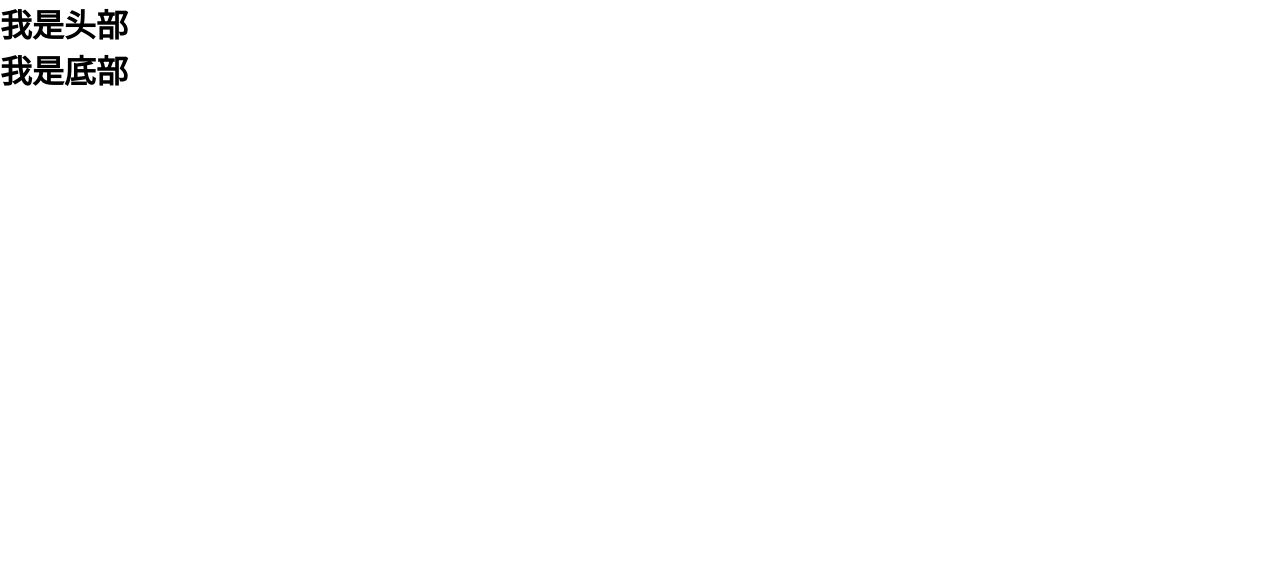
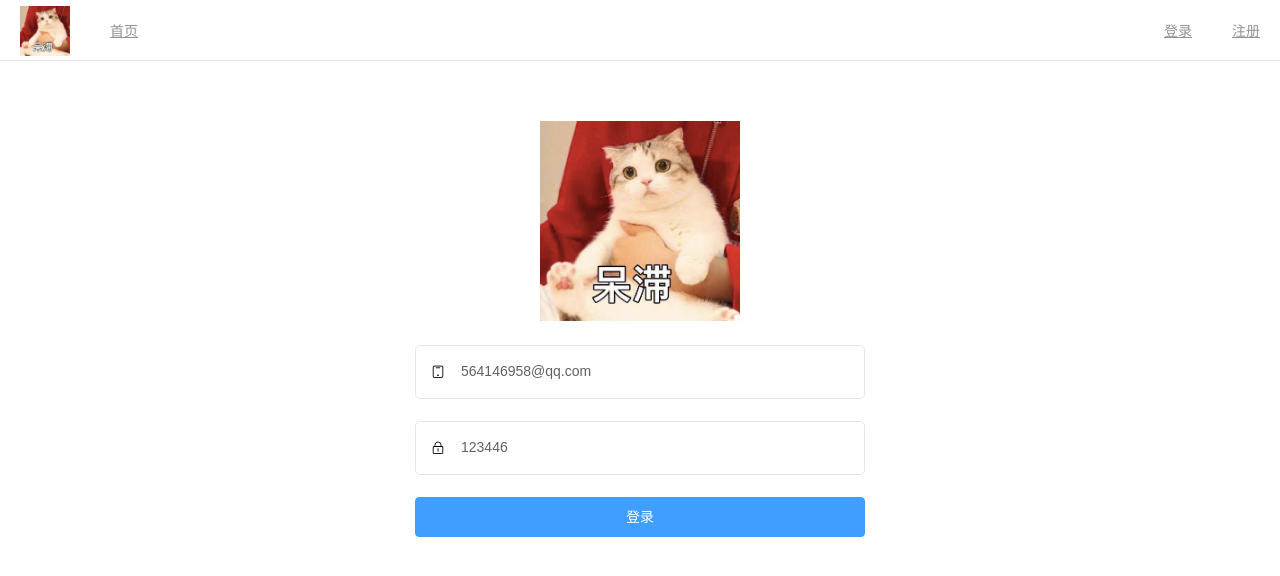
Before and after one commit to 1577351xyh/nuxt, a Nuxt app: page /login in a window 1280 px wide. Before the commit this address had no page. Shown: the top 576 px of the page. Built offline with nearby package versions, Linux system fonts and the light colour scheme.

Commit message:
登录注册,拦截完成

```diff
--- a/layouts/default.vue
+++ b/layouts/default.vue
@@ -1,8 +1,6 @@
 <template>
   <div>
-    <h1>我是头部</h1>
     <nuxt />
-    <h1>我是底部</h1>
   </div>
 </template>
 
--- a/layouts/login.vue
+++ b/layouts/login.vue
@@ -1,13 +1,72 @@
 <template>
-     <nuxt/>
+  <div>
+    <el-menu class="el-menu-demo" mode="horizontal">
+      <el-menu-item index="0">
+        <img src="/logo.png" alt="" style="width:50px;" />
+      </el-menu-item>
+      <el-menu-item index="0">
+        <nuxt-link to="/">首页</nuxt-link>
+      </el-menu-item>
+      <el-menu-item index="1" class="pull-right">
+        <nuxt-link to="/registered">注册</nuxt-link>
+      </el-menu-item>
+      <el-menu-item index="2" class="pull-right">
+        <nuxt-link to="/login">登录</nuxt-link>
+      </el-menu-item>
+    </el-menu>
+    <nuxt />
+  </div>
 </template>
 <script>
 export default {
-  data(){
-     return{
-     }
+  data() {
+    return {};
+  },
+  methods: {}
+};
+</script>
+<style lang="scss" scope>
+.pull-right {
+  float: right!important;
+}
+.email-code {
+  width: 340px;
+  position: relative;
+  .send-email-btn {
+    position: absolute;
+    right: -110px;
+    .el-button {
+      width: 90px;
+      height: 50px;
+    }
+    img {
+      width: 90px;
+      height: 50px;
+      cursor: pointer;
+    }
   }
 }
-</script>
-<style lang='less' scope>
+/* reset element-ui css */
+.login-container {
+  .el-input {
+    display: inline-block;
+    height: 47px;
+    width: 85%;
+
+    input {
+      background: transparent;
+      border: 0px;
+      -webkit-appearance: none;
+      border-radius: 0px;
+      padding: 12px 5px 12px 15px;
+      height: 47px;
+    }
+  }
+
+  .el-form-item {
+    border: 1px solid rgba(0, 0, 0, 0.1);
+    // background: rgba(0, 0, 0, 0.1);
+    border-radius: 5px;
+  }
+}
 </style>
--- /dev/null
+++ b/pages/login.vue
@@ -0,0 +1,140 @@
+<template>
+  <div class="login-container">
+    <el-form :rules="registerRule" ref="form" :model="form" class="login-form">
+      <div class="title-container">
+        <img src="/logo.png" alt="" style="width:200px" />
+      </div>
+      <el-form-item prop="email">
+        <span class="svg-container">
+          <i class="el-icon-mobile"> </i>
+        </span>
+        <el-input
+          ref="email"
+          v-model="form.email"
+          placeholder="邮箱"
+          name="email"
+          prop="email"
+        >
+        </el-input>
+      </el-form-item>
+
+      <el-form-item prop="password">
+        <span class="svg-container">
+          <i class="el-icon-lock"> </i>
+        </span>
+        <el-input
+          ref="password"
+          v-model="form.password"
+          placeholder="密码"
+          name="password"
+          prop="password"
+        >
+        </el-input>
+      </el-form-item>
+
+      <el-button
+        type="primary"
+        @click.native.prevent="login"
+        style="width:100%;margin-bottom:30px"
+      >
+        登录
+      </el-button>
+    </el-form>
+  </div>
+</template>
+<script>
+export default {
+  layout: "login",
+  data() {
+    return {
+      form: {
+        email: "564146958@qq.com",
+        password: "123446"
+      },
+      registerRule: {
+        email: [
+          { required: true, message: "请输入邮箱"  },
+          { type: "email", message: "请输入正确的邮箱" }
+        ],
+        password: [
+          { required: true, message: "请输入密码" },
+          { max: 12, message: "密码长度12位以内" }
+        ]
+      }
+    };
+  },
+  methods: {
+    login() {
+      this.$refs['form'].validate(async valid => {
+        if (valid) {
+        let ret = await this.$http.post('/user/login',this.form);
+        } else {
+          console.log("error submit!!");
+          return false;
+        }
+      });
+    },
+  }
+};
+</script>
+<style lang="scss" scoped>
+.login-container {
+  min-height: 100%;
+  width: 100%;
+  overflow: hidden;
+  .login-form {
+    position: relative;
+    width: 520px;
+    max-width: 100%;
+    padding: 60px 35px 0;
+    margin: 0 auto;
+    overflow: hidden;
+  }
+
+  .tips {
+    font-size: 14px;
+    margin-bottom: 10px;
+
+    span {
+      &:first-of-type {
+        margin-right: 16px;
+      }
+    }
+  }
+
+  .svg-container {
+    padding: 6px 5px 6px 15px;
+    vertical-align: middle;
+    width: 30px;
+    display: inline-block;
+  }
+
+  .title-container {
+    position: relative;
+    text-align: center;
+    margin-bottom: 20px;
+    img {
+      width: 200px;
+    }
+  }
+
+  .show-pwd {
+    position: absolute;
+    right: 10px;
+    top: 7px;
+    font-size: 16px;
+    cursor: pointer;
+    user-select: none;
+  }
+
+  .auth {
+    margin-top: 10px;
+    text-align: center;
+    img {
+      width: 45px;
+      height: 45px;
+      margin: 0 30px;
+    }
+  }
+}
+</style>
--- a/pages/registered.vue
+++ b/pages/registered.vue
@@ -1,6 +1,6 @@
 <template>
   <div class="login-container">
-    <el-form :rule="registerRule" ref="form" :model="form" class="login-form">
+    <el-form :rules="registerRule" ref="form" :model="form" class="login-form">
       <div class="title-container">
         <img src="/logo.png" alt="" style="width:200px" />
       </div>
@@ -29,31 +29,30 @@
         <!-- 邮箱验证码 -->
         <el-input
           ref="emailCode"
-          v-model="form.emailCode"
+          v-model="form.emailcode"
           placeholder="邮箱验证码"
           name="emailCode"
         >
         </el-input>
       </el-form-item>
 
-<!-- 4位数验证测试 -->
-      <!-- <el-form-item prop="emailCode" class="email-code">
+      <!-- 4位数验证测试 -->
+      <el-form-item prop="emailCode" class="email-code">
         <div class="send-email-btn">
-          <img :src="code.captcha" @click="resetCptcha" alt="">
+          <img :src="code.captcha" @click="resetCptcha" alt="" />
         </div>
         <span class="svg-container">
           <i class="el-icon-user"> </i>
         </span>
         <el-input
           ref="emailCode"
-          v-model="form.emailCode"
+          v-model="form.captcha"
           placeholder="请输入右边验证码 "
           name="emailCode"
         >
         </el-input>
-      </el-form-item> -->
-<!-- 4位数验证测试 -->
-
+      </el-form-item>
+      <!-- 4位数验证测试 -->
 
       <el-form-item prop="nickname">
         <span class="svg-container">
@@ -100,7 +99,11 @@
         >
         </el-input>
       </el-form-item>
-      <el-button type="primary" @click.native.prevent='handleRegister' style="width:100%;margin-bottom:30px">
+      <el-button
+        type="primary"
+        @click.native.prevent="handleRegister"
+        style="width:100%;margin-bottom:30px"
+      >
         注册
       </el-button>
     </el-form>
@@ -108,7 +111,6 @@
 </template>
 <script>
 export default {
-  layout: "login",
   data() {
     return {
       passwordType: "password",
@@ -116,38 +118,35 @@ export default {
         email: "564146958@qq.com",
         nickname: "休息休息",
         password: "123446",
-        emailcode: "3456",
-        repassword:"123456"
+        emailcode: "",
+        repassword: "123456",
+        captcha: ""
       },
       code: {
         captcha: "/api/user/captcha"
       },
-      registerRule:{
-        email:[
-          {required:true,message:'请输入邮箱'},
-          {type:'email',message:'请输入正确的邮箱'}
+      registerRule: {
+        email: [
+          { required: true, message: "请输入邮箱" },
+          { type: "email", message: "请输入正确的邮箱" }
         ],
-        password:[
-          {required:true,message:'请输入密码'},
-          {max:12,message:'密码长度12位以内'}
+        password: [
+          { required: true, message: "请输入密码" },
+          { max: 12, message: "密码长度12位以内" }
         ],
-        emailCode:[
-          {required:true,message:'请输入邮箱验证码'}
-        ],
-        captcha:[
-          {required:true,message:'请输入验证码'}
-        ],
-        repassword:[
+        emailcode: [{ required: true, message: "请输入邮箱验证码" }],
+        captcha: [{ required: true, message: "请输入验证码" }],
+        repassword: [
           {
-            required:true,
-            trigger:'blur',
+            required: true,
+            trigger: "blur",
             //验证方法
-            validator:(rule,value,callback)=>{
-              console.log(value)
-              if(value!==this.form.password){
-                console.log('输入不一致')
-              }else{
-                console.log('输入一致')
+            validator: (rule, value, callback) => {
+              console.log(value);
+              if (value !== this.form.password) {
+                console.log("输入不一致");
+              } else {
+                console.log("输入一致");
               }
             }
           }
@@ -155,10 +154,13 @@ export default {
       }
     };
   },
+  mounted() {
+    // this.$http.get('/user/test');
+  },
   methods: {
     //验证码
-    resetCptcha(){
-      this.code.captcha = `/api/user/captcha?_t=${new Date().getTime()}`
+    resetCptcha() {
+      this.code.captcha = `/api/user/captcha?_t=${new Date().getTime()}`;
     },
     //密码显示
     showPwd() {
@@ -174,67 +176,41 @@ export default {
       console.log(ret);
     },
     //登录验证
-    handleRegister(){
-      this.$refs.form.validate(async valid=>{
-        console.log(valid)
-        if(valid){
+    handleRegister() {
+      this.$refs.form.validate(async valid => {
+        console.log(valid);
+        if (valid) {
           let obj = {
             email: this.form.email,
             password: this.form.password,
             emailcode: this.form.emailcode,
             captcha: this.form.captcha,
             nickname: this.form.nickname
+          };
+          let ret = await this.$http.post("/user/register", obj);
+          console.log(ret)
+          if (ret.data.code === 200) {
+            this.$notify({
+              title: "成功",
+              message: ret.data.message,
+              type: "success"
+            });
+            setTimeout(()=>{
+              this.$router.push('/login')
+            },1000)
+          } else {
+            this.$notify({
+              title: "失败",
+              message: ret.data.message,
+              type: "warning"
+            });
           }
-          let ret = await this.$http.post('/user/register',obj)
         }
-      })
+      });
     }
   }
 };
 </script>
-
-<style lang="scss">
-.email-code {
-  width: 340px;
-  position: relative;
-  .send-email-btn {
-    position: absolute;
-    right: -110px;
-    .el-button {
-      width: 90px;
-      height: 50px;
-    }
-    img {
-      width: 90px;
-      height: 50px;
-      cursor: pointer;
-    }
-  }
-}
-/* reset element-ui css */
-.login-container {
-  .el-input {
-    display: inline-block;
-    height: 47px;
-    width: 85%;
-
-    input {
-      background: transparent;
-      border: 0px;
-      -webkit-appearance: none;
-      border-radius: 0px;
-      padding: 12px 5px 12px 15px;
-      height: 47px;
-    }
-  }
-
-  .el-form-item {
-    border: 1px solid rgba(0, 0, 0, 0.1);
-    // background: rgba(0, 0, 0, 0.1);
-    border-radius: 5px;
-  }
-}
-</style>
 
 <style lang="scss" scoped>
 .login-container {
@@ -296,4 +272,5 @@ export default {
     }
   }
 }
+
 </style>
--- a/plugins/axios.js
+++ b/plugins/axios.js
@@ -1,9 +1,59 @@
 import Vue from 'vue'
 import axios from 'axios'
+import { MessageBox } from 'element-ui'
 //创建一个axios实例
-let server = axios.create({
-    timeout:8000,
-    baseURL:'/api'
+let service = axios.create({
+  timeout: 8000,
+  baseURL: '/api'
 })
 
-Vue.prototype.$http  = server;
+const TOKEN_KEY = 'TOKEN'
+//请求拦截
+export default ({ store, redirect }) => {
+  //请求拦截
+  service.interceptors.request.use(
+    config => {
+      const token = window.localStorage.getItem(TOKEN_KEY)
+      if (token) {
+        //请求头带上token
+        config.headers.common['Authorization'] = 'Bearer ' + token;
+      }
+      return config
+    },
+    err => {
+      return Promise.reject(err)
+    }
+  )
+}
+//响应拦截
+service.interceptors.response.use(
+  async response => {
+    let { data, config } = response;
+    console.log('拦截', response)
+    if (data.code == 200) {
+      if (config.url === '/api/user/login') {
+        // 存储token
+        localStorage.setItem(TOKEN_KEY, data.data.token)
+      }
+    } else if (data.code === -666) {
+      //token过期了
+      MessageBox.confirm('登录过期了', '过期', {
+        confirmButtonText: '登录',
+        showCancelButton: false,
+        type: 'warning',
+      }).then(() => {
+        localStorage.removeItem(TOKEN_KEY);
+        //重定向
+        // redirect({path:'/login'})
+        window.location.href='/login'
+      })
+    }
+    return data
+  },
+  err => {
+    return Promise.reject(err)
+  }
+)
+
+Vue.prototype.$http = service;
+export const http = service;
```
Also changed, not shown: pages/editor/new.vue (added).
